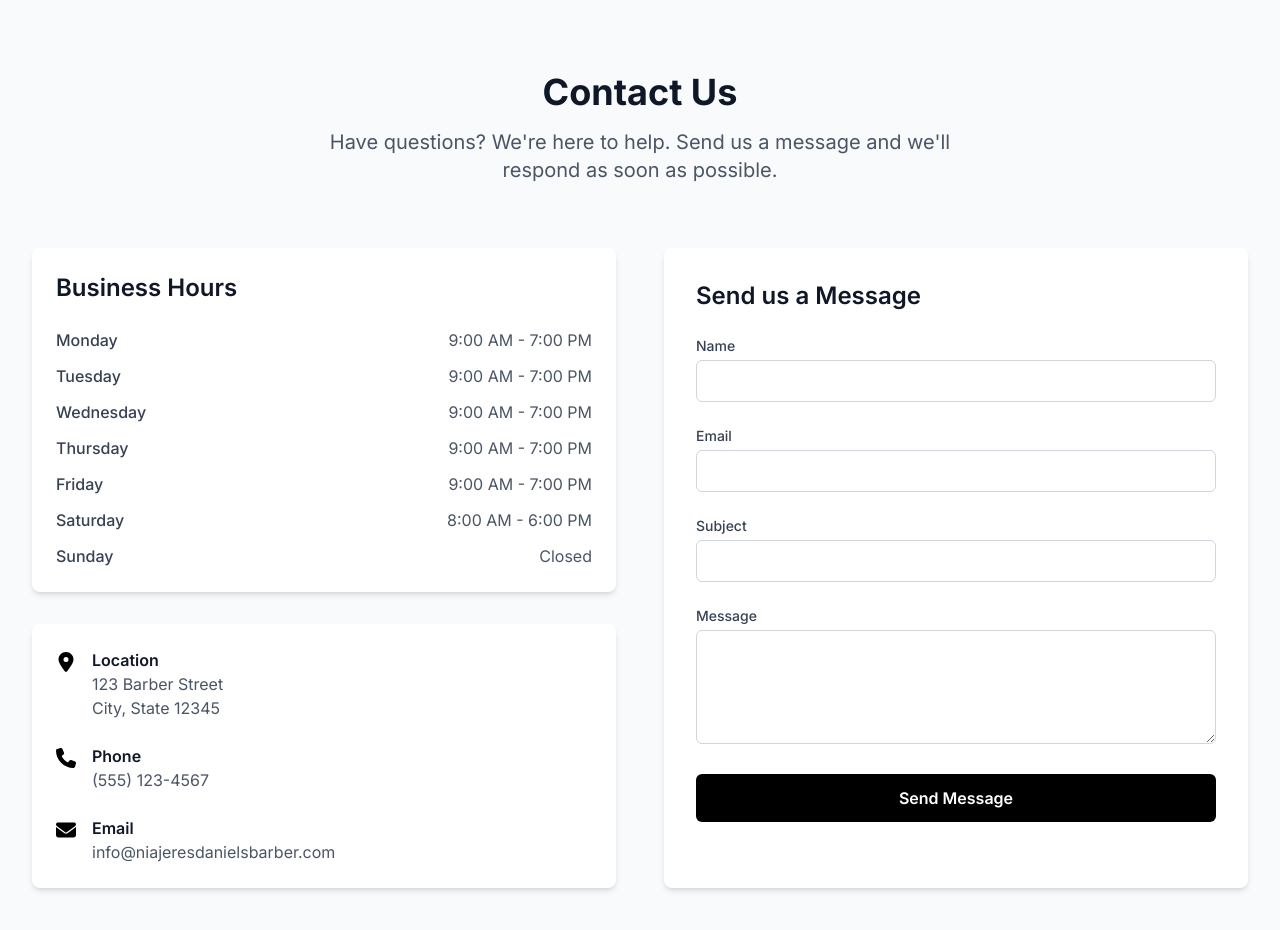
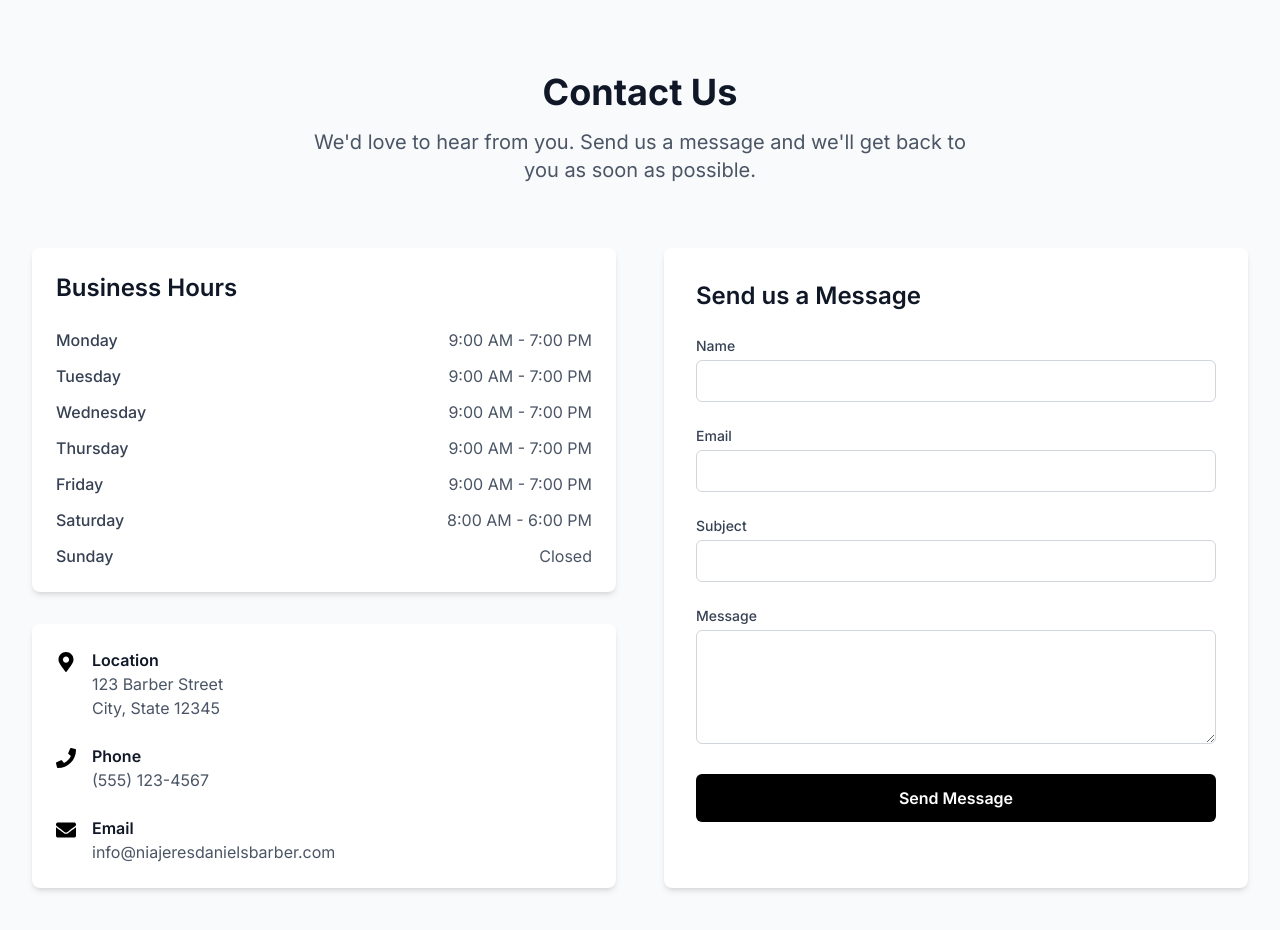
Before and after one commit to peymannaderi10/Niajere-Daniels-Barber, a Next.js app: page / in a window 1280 px wide. Shown: the part 2480-3410 px from the top of the page. Built offline with nearby package versions, Linux system fonts and the light colour scheme.

Commit message:
deployment changes

```diff
--- a/src/app/book/page.tsx
+++ b/src/app/book/page.tsx
@@ -3,10 +3,8 @@
 import { useState, useEffect, useRef } from 'react';
 import { useSearchParams } from 'next/navigation';
 import Image from 'next/image';
-import { FaInstagram, FaFacebook, FaTiktok, FaCheck, FaChevronLeft, FaChevronRight } from 'react-icons/fa6';
+import { FaCheck, FaChevronLeft, FaChevronRight } from 'react-icons/fa6';
 import Calendar from 'react-calendar';
-import type { MouseEvent } from 'react';
-import { useSwipeable } from 'react-swipeable';
 import 'react-calendar/dist/Calendar.css';
 import '../styles/calendar.css';
 
@@ -74,7 +72,7 @@ const generateTimeSlots = () => {
   for (let hour = 9; hour <= 19; hour++) {
     const isPM = hour >= 12;
     const displayHour = hour > 12 ? hour - 12 : hour;
-    for (let minute of ['00', '30']) {
+    for (const minute of ['00', '30']) {
       if (hour === 19 && minute === '30') continue;
       slots.push(`${displayHour}:${minute} ${isPM ? 'PM' : 'AM'}`);
     }
@@ -89,7 +87,6 @@ export default function BookingPage() {
   const [selectedTime, setSelectedTime] = useState<string | null>(null);
   const [sliderIndex, setSliderIndex] = useState(0);
   const containerRef = useRef<HTMLDivElement>(null);
-  const [isDragging, setIsDragging] = useState(false);
   const touchStartRef = useRef<number | null>(null);
   const touchMoveRef = useRef<number | null>(null);
 
@@ -108,7 +105,6 @@ export default function BookingPage() {
 
   const handleTouchStart = (e: React.TouchEvent) => {
     touchStartRef.current = e.touches[0].clientX;
-    setIsDragging(true);
   };
 
   const handleTouchMove = (e: React.TouchEvent) => {
@@ -118,7 +114,6 @@ export default function BookingPage() {
 
   const handleTouchEnd = () => {
     if (!touchStartRef.current || !touchMoveRef.current) {
-      setIsDragging(false);
       return;
     }
 
@@ -135,7 +130,6 @@ export default function BookingPage() {
 
     touchStartRef.current = null;
     touchMoveRef.current = null;
-    setIsDragging(false);
   };
 
   const handleSlideChange = (newIndex: number) => {
@@ -320,7 +314,7 @@ export default function BookingPage() {
                 {timeSlots.map((time) => (
                   <button
                     key={time}
-                    onClick={(event) => setSelectedTime(time)}
+                    onClick={() => setSelectedTime(time)}
                     className={`p-3 rounded-md text-center transition-colors duration-300
                       ${selectedTime === time
                         ? 'bg-black text-white'
--- a/src/components/Contact.tsx
+++ b/src/components/Contact.tsx
@@ -1,7 +1,7 @@
 'use client';
 
 import { useState } from 'react';
-import { FaPhone, FaEnvelope, FaLocationDot, FaClock } from 'react-icons/fa6';
+import { FaMapMarkerAlt, FaPhone, FaEnvelope } from 'react-icons/fa';
 
 const businessHours = [
   { day: 'Monday', hours: '9:00 AM - 7:00 PM' },
@@ -54,7 +54,7 @@ const Contact = () => {
         <div className="text-center mb-16">
           <h2 className="text-4xl font-bold text-gray-900 mb-4">Contact Us</h2>
           <p className="text-xl text-gray-600 max-w-2xl mx-auto">
-            Have questions? We're here to help. Send us a message and we'll respond as soon as possible.
+            We&apos;d love to hear from you. Send us a message and we&apos;ll get back to you as soon as possible.
           </p>
         </div>
 
@@ -75,7 +75,7 @@ const Contact = () => {
 
             <div className="bg-white p-6 rounded-lg shadow-md space-y-6">
               <div className="flex items-start space-x-4">
-                <FaLocationDot className="text-black text-xl mt-1" />
+                <FaMapMarkerAlt className="text-black text-xl mt-1" />
                 <div>
                   <h4 className="font-semibold text-gray-900">Location</h4>
                   <p className="text-gray-600">123 Barber Street<br />City, State 12345</p>
```
Also changed, not shown: 1 other file (tests, documents, lock files or other folders).
